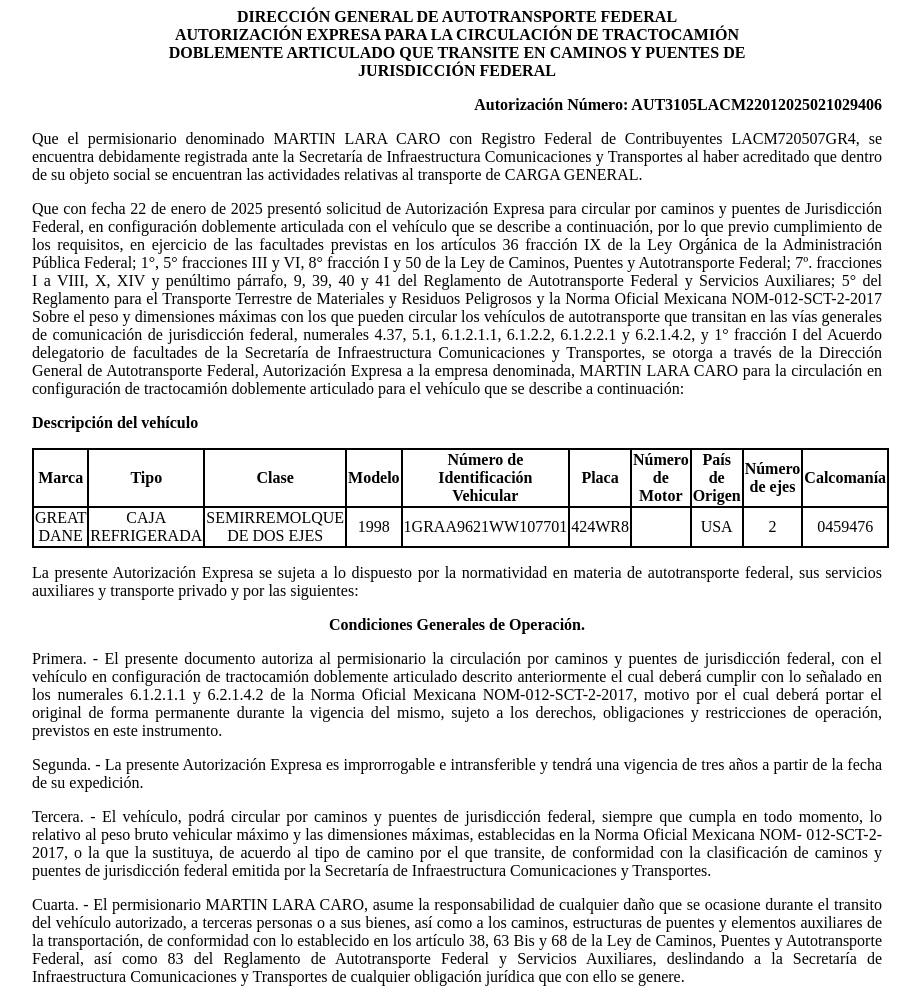
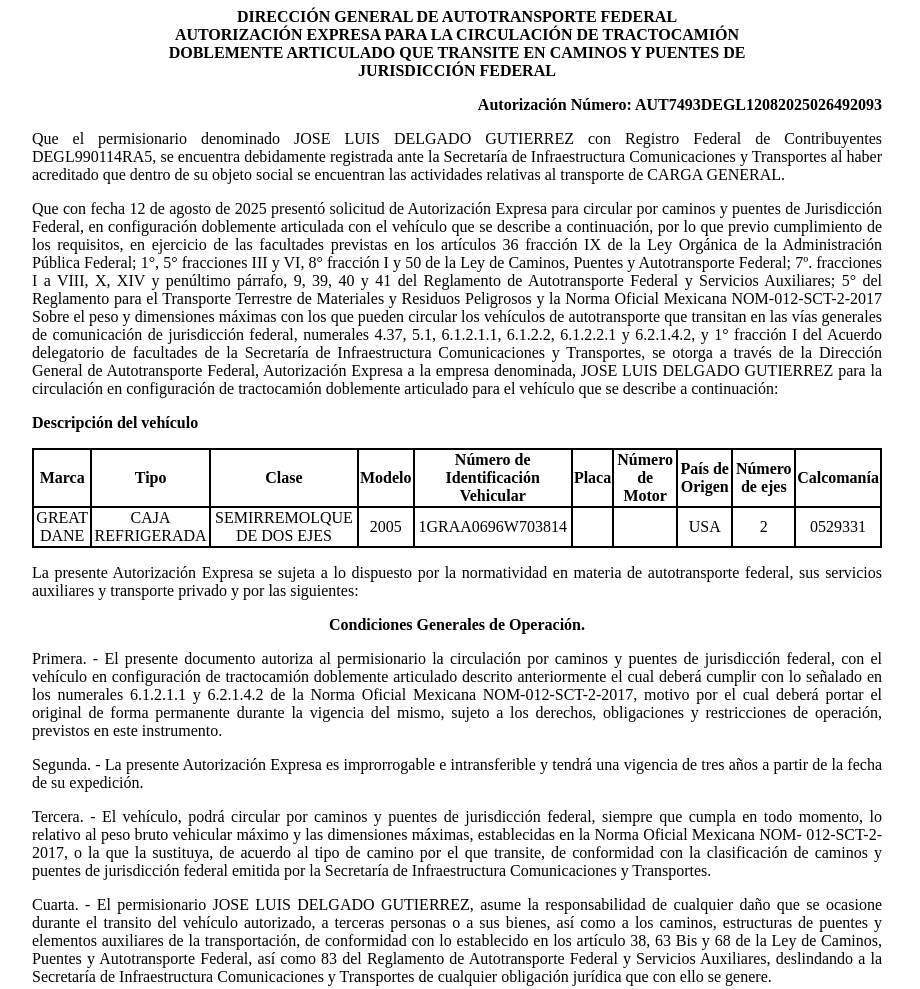
Before and after one commit to app-sct1/ConsultaAutDobleRemolque-folio-0201104, a plain HTML site: page index.html in a window 1280 px wide. Shown: the top 989 px of the page, without its empty margins (183-1103 px from the left). Drawn offline with Linux system fonts and the light colour scheme.

Commit message:
index.html

```diff
--- a/index.html
+++ b/index.html
@@ -75,19 +75,19 @@
 						<p class="sinMargen">DOBLEMENTE ARTICULADO QUE TRANSITE EN CAMINOS Y PUENTES DE</p>
 						<p class="sinMargen">JURISDICCIÓN FEDERAL</p>
 					</div>
-<p class="derechaNegro">Autorización Número: AUT3105LACM22012025021029406</p>
+<p class="derechaNegro">Autorización Número: AUT7493DEGL12082025026492093</p>
 
 					<p class="justificado">Que el permisionario denominado
-						MARTIN LARA CARO con Registro Federal de
-						Contribuyentes LACM720507GR4, se encuentra
+						JOSE LUIS DELGADO GUTIERREZ con Registro Federal de
+						Contribuyentes DEGL990114RA5, se encuentra
 						debidamente registrada ante la Secretaría de Infraestructura
 						Comunicaciones y Transportes al haber acreditado que dentro de su
 						objeto social se encuentran las actividades relativas al
 						transporte de CARGA GENERAL.</p>
 
 
-					<p class="justificado">Que con fecha 22 de
-						enero de 2025 presentó
+					<p class="justificado">Que con fecha 12 de
+						agosto de 2025 presentó
 						solicitud de Autorización Expresa para circular por caminos y
 						puentes de Jurisdicción Federal, en configuración doblemente
 						articulada con el vehículo que se describe a continuación, por lo
@@ -107,7 +107,7 @@
 						facultades de la Secretaría de Infraestructura Comunicaciones y
 						Transportes, se otorga a través de la
 						Dirección General de Autotransporte Federal, Autorización Expresa a la
-						empresa denominada, MARTIN LARA CARO para la
+						empresa denominada, JOSE LUIS DELGADO GUTIERREZ para la
 						circulación en configuración de tractocamión doblemente articulado
 						para el vehículo que se describe a continuación:</p>
 
@@ -131,13 +131,13 @@
 							<td class="borde">GREAT DANE</td>
 							<td class="borde">CAJA REFRIGERADA</td>
 							<td class="borde">SEMIRREMOLQUE DE DOS EJES</td>
-							<td class="borde">1998</td>
-							<td class="borde">1GRAA9621WW107701</td>
-							<td class="borde">424WR8</td>
+							<td class="borde">2005</td>
+							<td class="borde">1GRAA0696W703814</td>
+							<td class="borde"></td>
 							<td class="borde"></td>
 							<td class="borde">USA</td>
 							<td class="borde">2</td>
-							<td class="borde">0459476</td>
+							<td class="borde">0529331</td>
 						</tr>
 
 					</tbody></table>
@@ -175,7 +175,7 @@
 						Secretaría de Infraestructura Comunicaciones y Transportes.</p>
 
 					<p class="justificado">Cuarta. - El permisionario
-						MARTIN LARA CARO, asume la responsabilidad de
+						JOSE LUIS DELGADO GUTIERREZ, asume la responsabilidad de
 						cualquier daño que se ocasione durante el transito del vehículo
 						autorizado, a terceras personas o a sus bienes, así como a los
 						caminos, estructuras de puentes y elementos auxiliares de la
```
